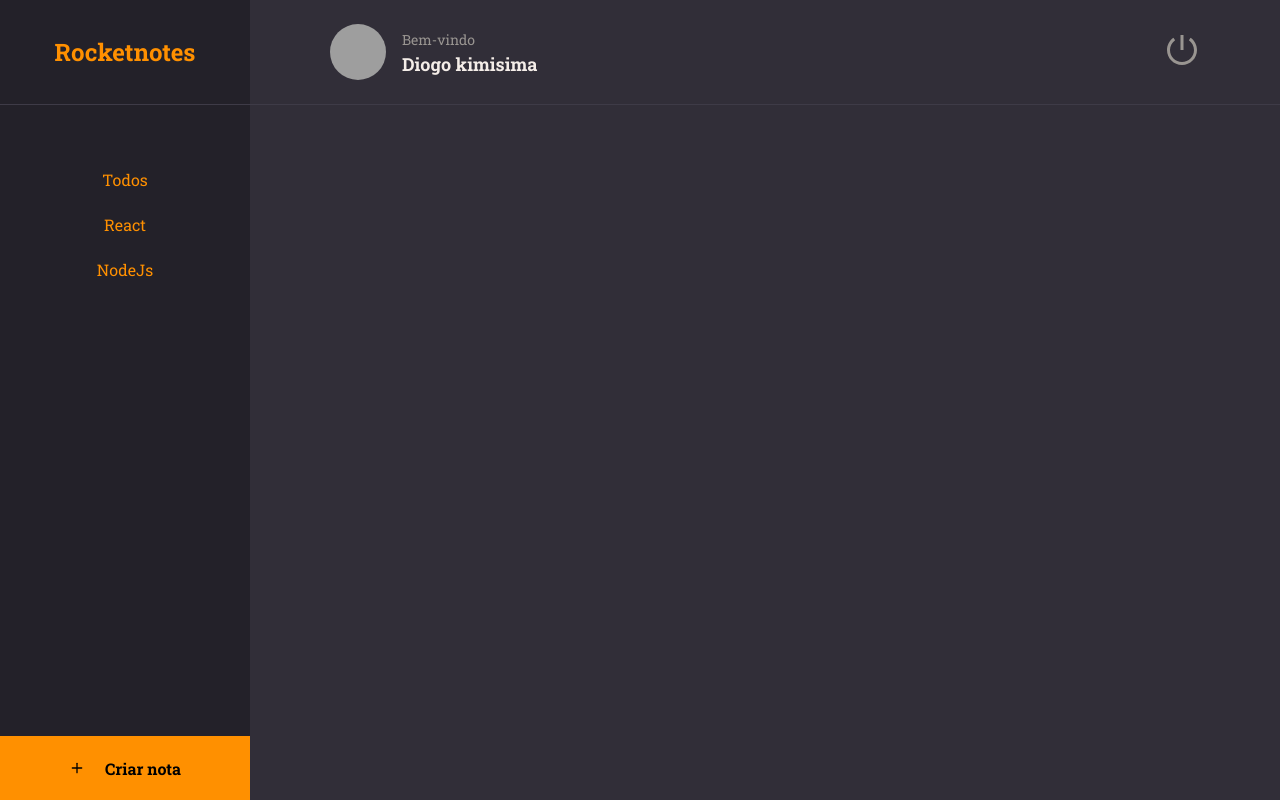
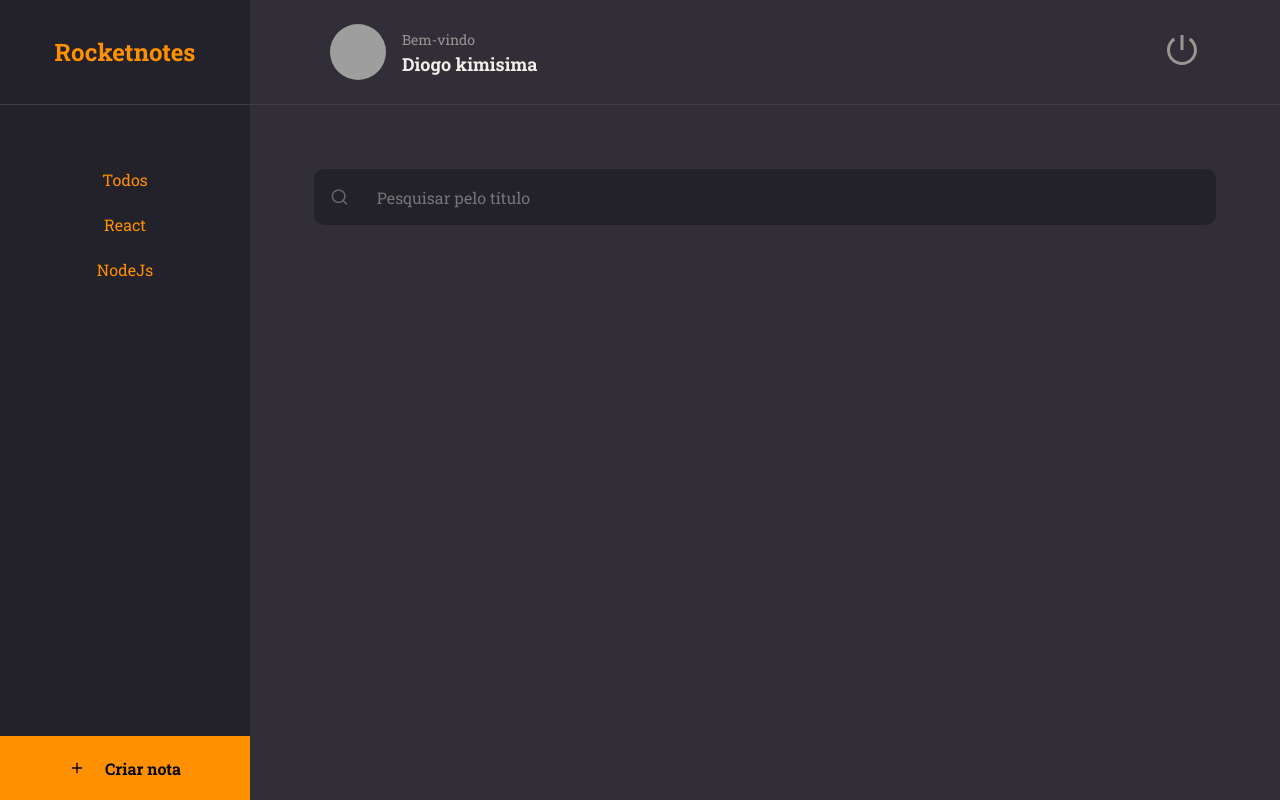
Before and after one commit to diogokimisima/RocketNotes, a React (Vite) app: page / in a window 1280 px wide. Built offline with nearby package versions, Linux system fonts and the light colour scheme; grey boxes are pictures that could not be loaded.

Commit message:
creating the Input component

```diff
--- a/src/components/Button/index.jsx
+++ b/src/components/Button/index.jsx
@@ -1,4 +1,4 @@
-import { Container } from '../Button/style';
+import { Container } from '../Button/styles';
 import PropTypes from 'prop-types';
 
 export function Button({ title, loading = false, ...rest }) {
--- /dev/null
+++ b/src/components/Input/index.jsx
@@ -0,0 +1,15 @@
+import { Container } from './styles';
+import PropsTypes from 'prop-types';
+
+export function Input({ icon: Icon, ...rest }) {
+    return (
+        <Container>
+            {Icon && <Icon size={20} />}
+            <input {...rest} />
+        </Container>
+    );
+}
+
+Input.propTypes = {
+    icon: PropsTypes.elementType
+};
--- /dev/null
+++ b/src/components/Input/styles.js
@@ -0,0 +1,32 @@
+import styled from "styled-components";
+
+export const Container = styled.div`
+    width: 100%;
+    display: flex;
+    align-items: center;
+
+    background-color: ${({ theme }) => theme.COLORS.BACKGROUND_900};
+    color: ${({ theme }) => theme.COLORS.GRAY_300};
+
+    margin-bottom: 8px;
+    border-radius: 10px;
+
+    > input {
+        height: 56px;
+        width: 100%;
+
+        padding: 12px;
+
+        color: ${({ theme }) => theme.COLORS.WHITE};
+        background: transparent;
+        border: 0;
+
+        &:placeholder {
+            color: ${({ theme }) => theme.COLORS.GRAY_300}
+        }
+    }
+
+    > svg {
+        margin: 0 16px;
+    }
+`
--- a/src/components/Sections/index.jsx
+++ b/src/components/Sections/index.jsx
@@ -1,4 +1,4 @@
-import { Container }  from './style'
+import { Container }  from './styles'
 import PropsTypes from "prop-types";
 
 export function Section({ title, children }) {
--- a/src/components/Tag/index.jsx
+++ b/src/components/Tag/index.jsx
@@ -1,4 +1,4 @@
-import { Container } from './style';
+import { Container } from './styles';
 import PropsType from "prop-types";
 
 export function Tag({ title }) {
--- a/src/pages/Home/index.jsx
+++ b/src/pages/Home/index.jsx
@@ -1,8 +1,10 @@
-import { FiPlus } from 'react-icons/fi';
-import { Container, Brand, Menu, Search, Content, NewNote } from './styles'
+import { FiPlus, FiSearch } from 'react-icons/fi';
+import { Container, Brand, Menu, Search, Content, NewNote } from './styles';
 
-import { Header } from '../../components/Header'
-import { ButtonText } from '../../components/ButtonText'
+import { Header } from '../../components/Header';
+import { Input } from '../../components/Input';
+
+import { ButtonText } from '../../components/ButtonText';
 
 export function Home() {
   return (
@@ -20,7 +22,7 @@ export function Home() {
       </Menu>
 
       <Search>
-
+        <Input placeholder="Pesquisar pelo título" icon={FiSearch}/>
       </Search>
 
       <Content>
--- a/src/pages/Home/styles.js
+++ b/src/pages/Home/styles.js
@@ -50,7 +50,7 @@ export const Menu = styled.ul`
 
 export const Search = styled.div`
   grid-area: search;
-
+  padding: 64px 64px 0;
 `
 
 export const Content = styled.div`
```
Also changed, not shown: src/components/Button/styles.js (renamed from src/components/Button/style.js), src/components/Sections/styles.js (renamed from src/components/Sections/style.js), src/components/Tag/styles.js (renamed from src/components/Tag/style.js).
